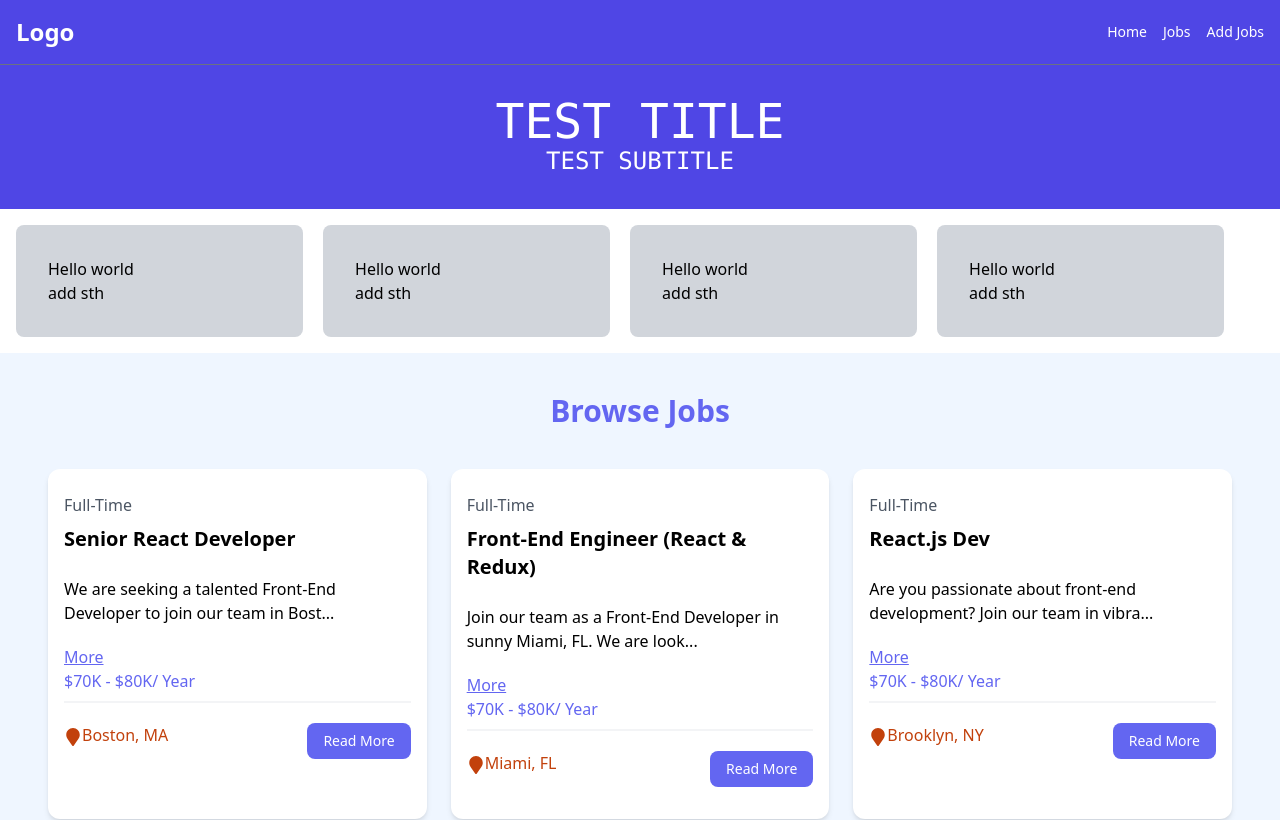
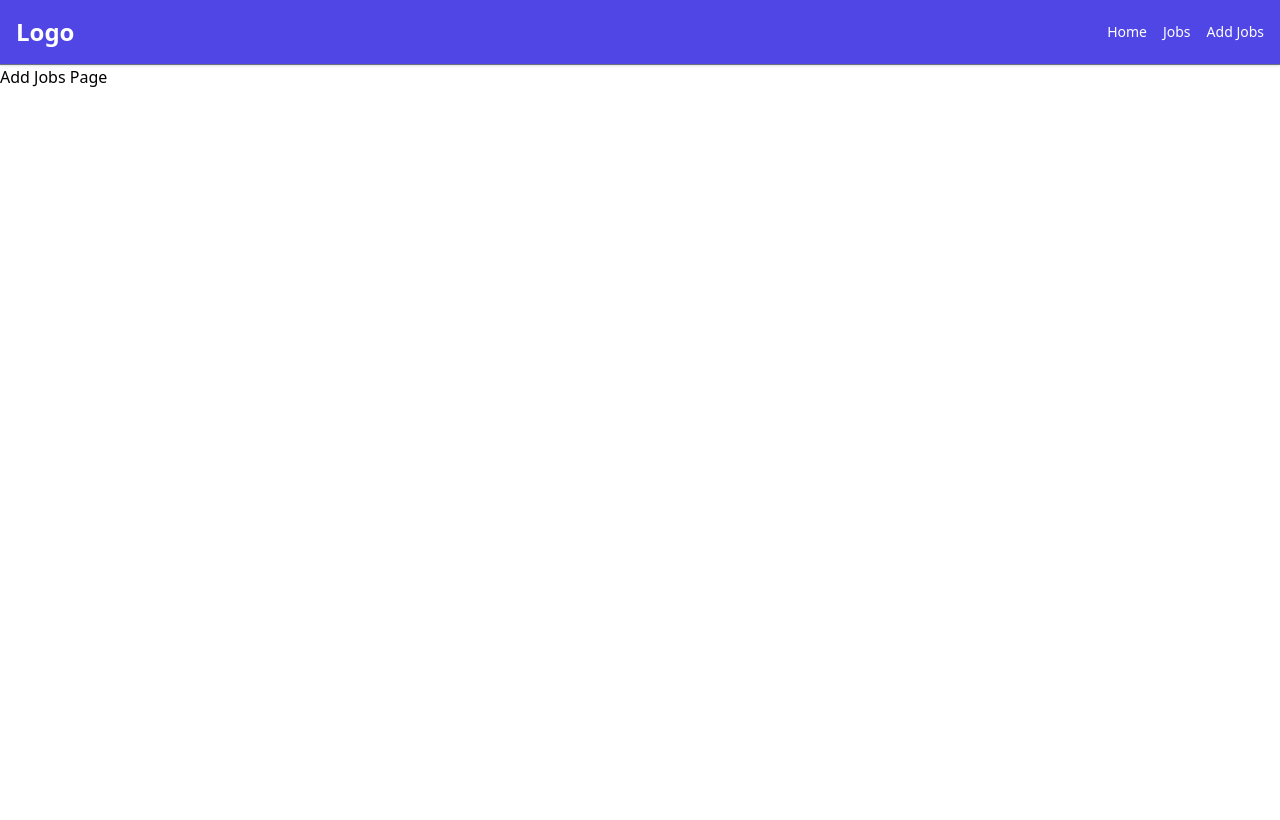
Before and after one commit to Abdi036/job_listing, a React (Vite) app: page /add-jobs in a window 1280 px wide. Shown: the top 820 px of the page. Built offline with nearby package versions, Linux system fonts and the light colour scheme.

Commit message:
implemented Routing to diffrent pages

```diff
--- a/package.json
+++ b/package.json
@@ -12,7 +12,8 @@
   "dependencies": {
     "react": "^18.3.1",
     "react-dom": "^18.3.1",
-    "react-icons": "^5.2.1"
+    "react-icons": "^5.2.1",
+    "react-router-dom": "^6.24.1"
   },
   "devDependencies": {
     "@types/react": "^18.3.3",
--- a/src/App.jsx
+++ b/src/App.jsx
@@ -1,17 +1,23 @@
-import Header from "./Components/Header";
-import HomeCard from "./Components/HomeCard";
-import JobLists from "./Components/JobLists";
-import Navbar from "./Components/Navbar";
-import ViewAllJobs from "./Components/ViewAllJobs";
+import {
+  createBrowserRouter,
+  createRoutesFromElements,
+  RouterProvider,
+  Route,
+} from "react-router-dom";
+import LayOut from "./LayOut/LayOut";
+import HomePage from "./pages/HomePage";
+import JobsPage from "./pages/JobPage";
+import AddJobsPage from "./pages/AddJobsPage";
 
+const router = createBrowserRouter(
+  createRoutesFromElements(
+    <Route path="/" element={<LayOut />}>
+      <Route index element={<HomePage />} />
+      <Route path="/jobs" element={<JobsPage />} />
+      <Route path="/add-jobs" element={<AddJobsPage />} />
+    </Route>
+  )
+);
 export default function App() {
-  return (
-    <div>
-      <Navbar />
-      <Header />
-      <HomeCard />
-      <JobLists />
-      <ViewAllJobs />
-    </div>
-  );
+  return <RouterProvider router={router} />;
 }
--- a/src/Components/Navbar.jsx
+++ b/src/Components/Navbar.jsx
@@ -1,5 +1,5 @@
 import { useState } from "react";
-
+import { Link } from "react-router-dom";
 const Navbar = () => {
   const [isOpen, setIsOpen] = useState(false);
 
@@ -34,24 +34,24 @@ const Navbar = () => {
           } md:flex md:items-center md:w-auto w-full`}
         >
           <div className="text-sm md:flex-grow">
-            <a
-              href="#home"
+            <Link
+              to="/"
               className="block mt-4 md:inline-block md:mt-0 text-white hover:text-gray-200 mr-4"
             >
               Home
-            </a>
-            <a
-              href="#jobs"
+            </Link>
+            <Link
+              to="/jobs"
               className="block mt-4 md:inline-block md:mt-0 text-white hover:text-gray-200 mr-4"
             >
               Jobs
-            </a>
-            <a
-              href="#add-jobs"
+            </Link>
+            <Link
+              to="/add-jobs"
               className="block mt-4 md:inline-block md:mt-0 text-white hover:text-gray-200"
             >
               Add Jobs
-            </a>
+            </Link>
           </div>
         </div>
       </div>
--- /dev/null
+++ b/src/LayOut/LayOut.jsx
@@ -0,0 +1,11 @@
+import { Outlet } from "react-router-dom";
+import Navbar from "../Components/Navbar";
+
+export default function LayOut() {
+  return (
+    <>
+      <Navbar />
+      <Outlet />
+    </>
+  );
+}
--- /dev/null
+++ b/src/pages/AddJobsPage.jsx
@@ -0,0 +1,3 @@
+export default function AddJobsPage() {
+  return <div>Add Jobs Page</div>;
+}
--- /dev/null
+++ b/src/pages/HomePage.jsx
@@ -0,0 +1,15 @@
+import Header from "../Components/Header";
+import HomeCard from "../Components/HomeCard";
+import JobLists from "../Components/JobLists";
+import ViewAllJobs from "../Components/ViewAllJobs";
+
+export default function HomePage() {
+  return (
+    <>
+      <Header />
+      <HomeCard />
+      <JobLists />
+      <ViewAllJobs />
+    </>
+  );
+}
--- /dev/null
+++ b/src/pages/JobPage.jsx
@@ -0,0 +1,3 @@
+export default function JobPage() {
+  return <div>Jobs Page</div>;
+}
```
Also changed, not shown: 1 other file (tests, documents, lock files or other folders).
